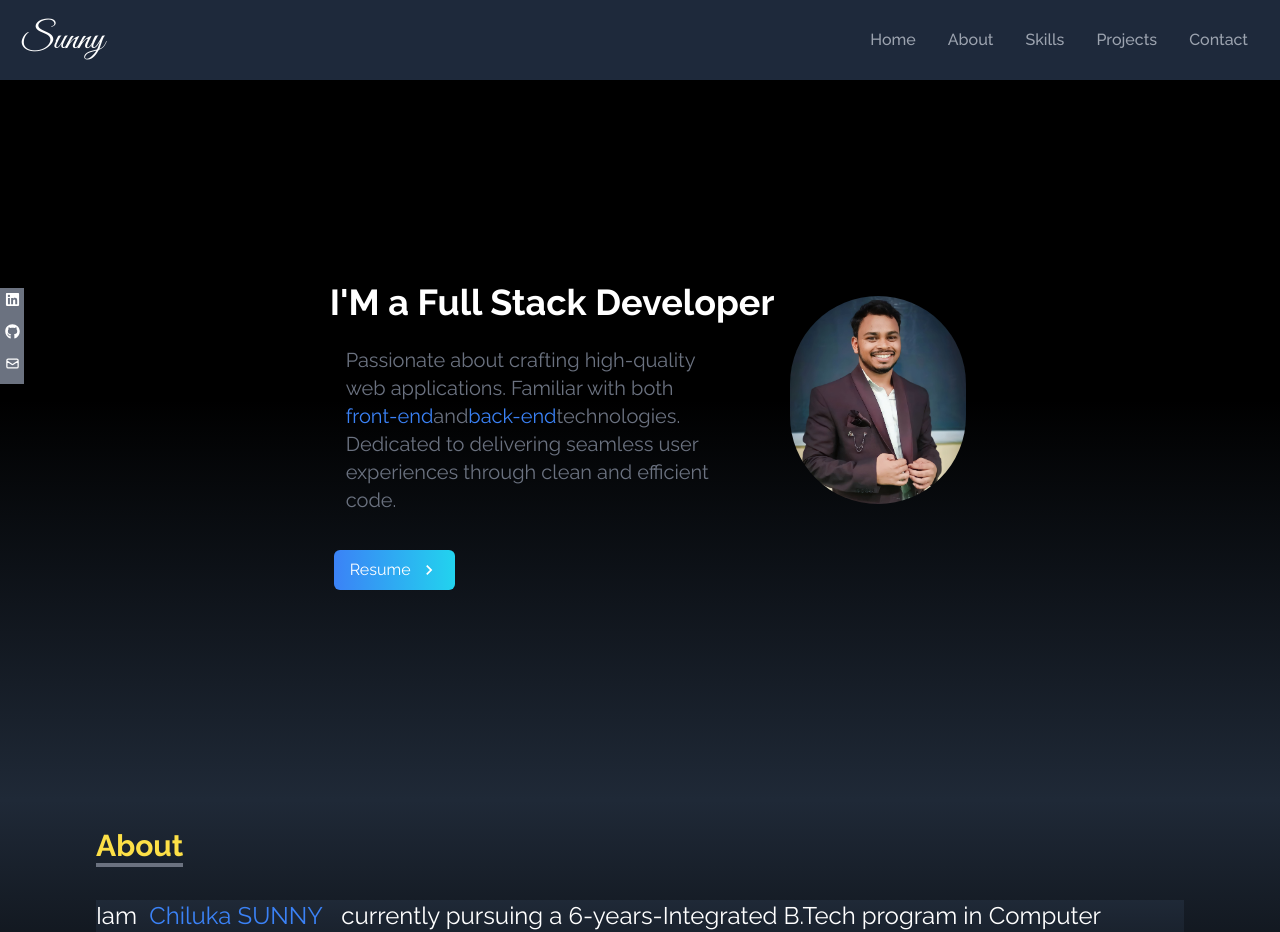
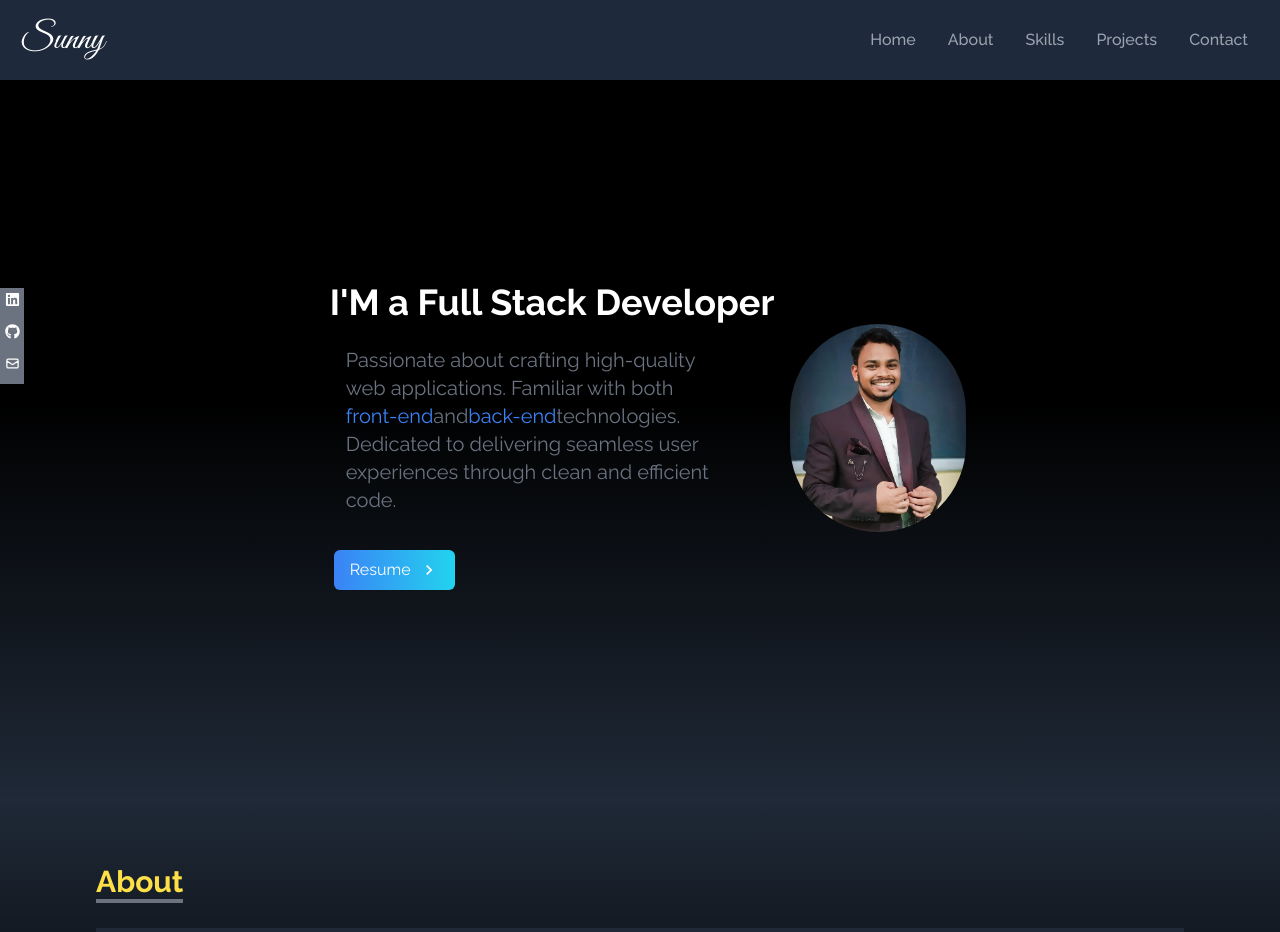
Before and after one commit to sunny-star/portfolio, a React (Create React App) app: page / in a window 1280 px wide. Shown: the top 932 px of the page. Built offline with nearby package versions, Linux system fonts and the light colour scheme.

Commit message:
Your commit message

```diff
--- a/src/components/About.jsx
+++ b/src/components/About.jsx
@@ -2,11 +2,11 @@ import React from 'react'
 
 const About = () => {
   return (
-    <div name="About" className='w-full bg-gradient-to-b from-gray-800 to-black md:px-20 text-white '>
+    <div name="About" className='w-full bg-gradient-to-b mb:32 from-gray-800 to-black md:px-20 text-white '>
 
       <div className='max-w-screen-lg p-4 mx-auto flex flex-col justify-center w-full h-full '>
-        <div className='pb-5 py-3'>
-          <p className='text-3xl  text-yellow-300  font-bold inline border-b-4 border-gray-500'>
+        <div className='pt-12 py-3'>
+          <p className='text-3xl  text-yellow-300  pt:12 font-bold inline border-b-4 border-gray-500'>
             About
           </p>
         </div>
--- a/src/components/Home.jsx
+++ b/src/components/Home.jsx
@@ -47,7 +47,7 @@ const Home = () => {
           </ul>
         </div>
         <div>
-          <img src={Sunny} alt="my profile" className="rounded-full mx-auto w-44 h-52" />
+          <img src={Sunny} alt="my profile" className=" mt-14  rounded-full mx-auto w-44 h-52" />
         </div>
       </div>
     </div>
--- a/src/components/Projects.jsx
+++ b/src/components/Projects.jsx
@@ -21,7 +21,7 @@ const Projects = () => {
                 </>
             ),
             name: 'JobQuest',
-            href1: 'http://jobportalsunny.netlify.app',
+            href1: 'https://jobquestsunny.vercel.app/',
             href2: 'https://github.com/sunny-star/jobQuest_FullStack',
             tech: (
                 <>
```
Also changed, not shown: src/images/jobportal.png.
